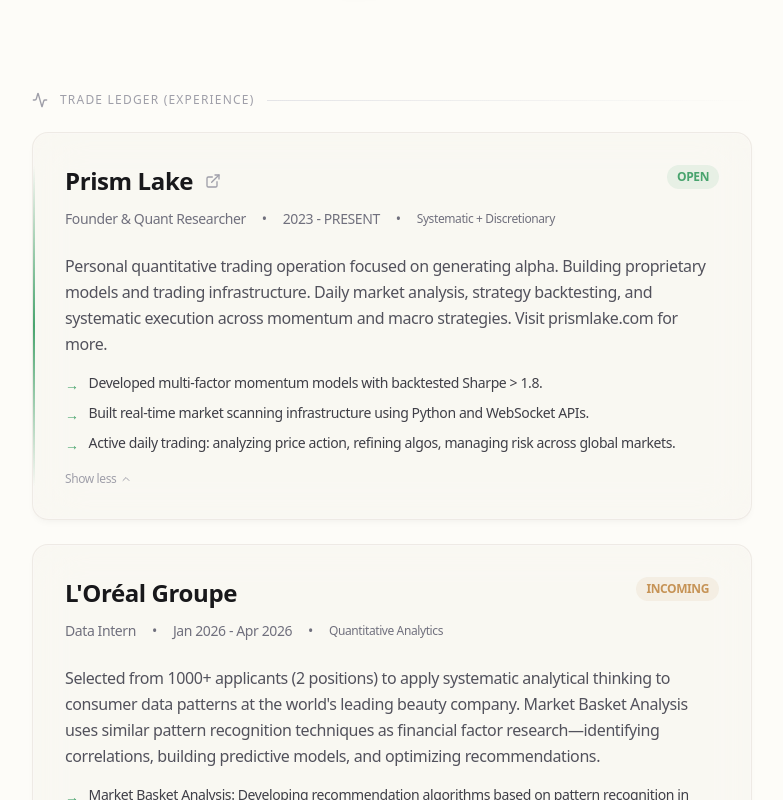
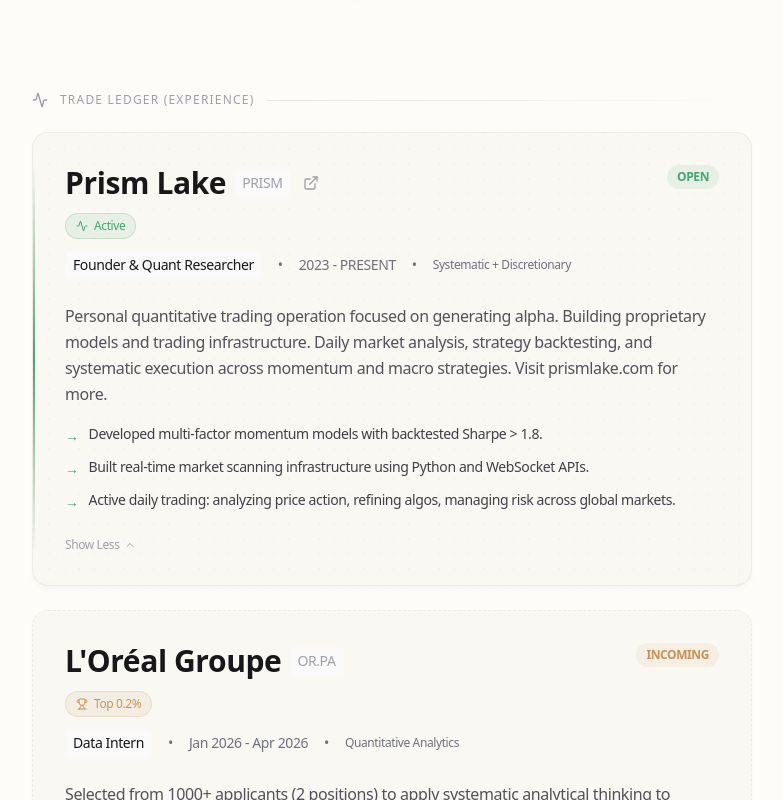
Before and after one commit to darrancebeh/darrance, a Next.js app: page / in a window 1280 px wide. Shown: the part 920-1720 px from the top of the page, without its empty margins (248-1031 px from the left). Built offline with nearby package versions, Linux system fonts and the light colour scheme.

Commit message:
refinement

```diff
--- a/src/components/sections/positions.tsx
+++ b/src/components/sections/positions.tsx
@@ -2,9 +2,21 @@
 
 import { PORTFOLIO_DATA } from "@/lib/data";
 import { SectionHeader } from "@/components/ui/section-header";
-import { ExternalLink, ChevronDown } from "lucide-react";
+import { ExternalLink, ChevronDown, Activity, Trophy, Calendar } from "lucide-react";
 import { motion, AnimatePresence } from "framer-motion";
 import { useState } from "react";
+
+const badgeIcons = {
+  activity: Activity,
+  trophy: Trophy,
+  calendar: Calendar,
+};
+
+const badgeColors = {
+  green: "bg-momentum-green/10 text-momentum-green border-momentum-green/20",
+  amber: "bg-accent-warm/10 text-accent-warm border-accent-warm/20",
+  gray: "bg-zinc-100 text-zinc-500 border-zinc-200",
+};
 
 export function Positions() {
   const { title, icon, data } = PORTFOLIO_DATA.positions;
@@ -25,7 +37,7 @@
 
       <div className="space-y-6">
         {data.map((position, index) => {
-          const { company, ticker, role, status, entry, exit, strategy, thesis, roi, link } = position;
+          const { company, ticker, role, status, entry, exit, strategy, thesis, roi, link, quickStat } = position;
           const isExpanded = expandedPositions.has(index);
           const isHighlighted = status === "OPEN" || status === "INCOMING";
 
@@ -36,9 +48,21 @@
                 whileInView={{ opacity: 1, y: 0 }}
                 transition={{ duration: 0.5, delay: index * 0.1 }}
                 viewport={{ once: true }}
-              className={`glass-card p-6 md:p-8 rounded-2xl ${
+                whileHover={{
+                  scale: 1.02,
+                  boxShadow: "0 20px 25px -5px rgba(0, 0, 0, 0.1), 0 10px 10px -5px rgba(0, 0, 0, 0.04)",
+                  borderColor: "rgba(113, 128, 150, 0.2)"
+                }}
+                className={`glass-card p-4 md:p-6 lg:p-8 rounded-2xl cursor-pointer transition-all duration-300 ${
                   status === "EVOLVED" ? "opacity-60 hover:opacity-100 transition-opacity" : ""
+                } ${
+                  status === "OPEN" ? "border-l-4 border-l-momentum-green/30 shadow-inner" : ""
+                } ${
+                  status === "INCOMING" ? "border-dashed border-accent-warm/30" : ""
                 }`}
+                style={status === "OPEN" ? { backgroundImage: 'radial-gradient(circle at 1px 1px, rgba(0,0,0,0.02) 1px, transparent 0)', backgroundSize: '15px 15px' } : {}}
+                aria-expanded={isExpanded}
+                role="region"
               >
               {/* Subtle left accent for active positions */}
               {status === "OPEN" && (
@@ -46,54 +70,111 @@
               )}
 
               {/* Header */}
-              <div className="mb-6">
-                <div className="flex items-start justify-between mb-3">
+              <div className="mb-4 md:mb-6">
+                <div className="flex flex-col sm:flex-row sm:items-start sm:justify-between mb-3 gap-2">
                   <div className="flex items-center gap-3">
-                    <h3 className="text-2xl font-semibold text-zinc-900">
+                    <div className="flex items-center gap-2">
+                      <h3 className="text-2xl md:text-3xl font-bold text-zinc-900">
                         {company}
                       </h3>
+                      <span className="text-xs md:text-sm font-mono text-zinc-400 bg-zinc-50 px-2 py-1 rounded-md">
+                        {ticker}
+                      </span>
+                    </div>
                     {link && (
                       <a
                         href={link}
                         target="_blank"
                         rel="noopener noreferrer"
-                        className="text-zinc-400 hover:text-momentum-green transition-colors"
+                        className="text-zinc-400 hover:text-zinc-600 transition-colors"
+                        aria-label={`Visit ${company} website`}
                       >
                         <ExternalLink className="w-4 h-4" />
                       </a>
                     )}
                   </div>
-                  <span className={`text-xs font-mono font-semibold px-2.5 py-1 rounded-full ${
+                  <motion.span
+                    className={`text-xs font-mono font-semibold px-2.5 py-1 rounded-full self-start ${
                       status === "OPEN"
                         ? "bg-momentum-green/10 text-momentum-green"
                         : status === "INCOMING"
                         ? "bg-accent-warm/10 text-accent-warm"
                         : "bg-zinc-100 text-zinc-500"
-                  }`}>
+                    }`}
+                    initial={{ opacity: 0, scale: 0.8 }}
+                    animate={{ opacity: 1, scale: 1 }}
+                    transition={{ delay: 0.2, duration: 0.3 }}
+                  >
                     {status}
-                  </span>
+                  </motion.span>
                 </div>
 
-                <div className="flex items-center gap-4 text-sm text-zinc-500">
-                  <span className="font-medium">{role}</span>
-                  <span>•</span>
+                {/* Badges */}
+                {position.badges && position.badges.length > 0 && (
+                  <div className="flex flex-wrap gap-2 mb-3">
+                    {position.badges.map((badge, idx) => {
+                      const IconComponent = badgeIcons[badge.icon as keyof typeof badgeIcons];
+                      return (
+                        <div
+                          key={idx}
+                          className={`inline-flex items-center gap-1.5 px-2.5 py-1 text-xs font-medium rounded-full border ${badgeColors[badge.color as keyof typeof badgeColors]}`}
+                        >
+                          {IconComponent && <IconComponent className="w-3 h-3" />}
+                          <span>{badge.text}</span>
+                        </div>
+                      );
+                    })}
+                  </div>
+                )}
+
+                <div className="flex flex-col sm:flex-row sm:items-center gap-2 sm:gap-4 text-sm text-zinc-500 mt-3">
+                  <span className="font-medium text-zinc-900 bg-zinc-50 px-2 py-1 rounded-md">{role}</span>
+                  <div className="hidden sm:block">•</div>
                   <span className="font-mono">{entry} - {exit}</span>
-                  <span>•</span>
+                  <div className="hidden sm:block">•</div>
                   <span className="text-xs">{strategy}</span>
                 </div>
               </div>
 
               {/* Thesis */}
-              <p className={`${isHighlighted ? "text-base" : "text-sm"} text-zinc-600 leading-relaxed mb-4`}>
+              <p className={`${isHighlighted ? "text-sm md:text-base" : "text-sm"} text-zinc-600 leading-relaxed mb-4`}>
                 {thesis}
               </p>
+
+              {/* Skills - only when expanded */}
+              {isExpanded && position.skills && position.skills.length > 0 && (
+                <div className="flex flex-wrap gap-2 mb-4">
+                  {position.skills.map((skill, idx) => (
+                    <span
+                      key={idx}
+                      className="inline-flex items-center px-2.5 py-1 text-xs font-medium rounded-full bg-zinc-100 text-zinc-700 border border-zinc-200"
+                    >
+                      {skill}
+                    </span>
+                  ))}
+                </div>
+              )}
+
+              {/* Key Insights - only when expanded */}
+              {isExpanded && position.insights && position.insights.length > 0 && (
+                <motion.div
+                  className="mb-4 p-3 bg-zinc-50 rounded-lg border border-zinc-200"
+                  initial={{ opacity: 0, y: -10 }}
+                  animate={{ opacity: 1, y: 0 }}
+                  transition={{ delay: 0.1, duration: 0.3 }}
+                >
+                  <p className="text-sm text-zinc-600 italic leading-relaxed">
+                    {position.insights[0]}
+                  </p>
+                </motion.div>
+              )}
 
               {/* ROI Section */}
               <div className="space-y-2">
                 {/* First ROI bullet - always visible */}
-                <div className="flex gap-2.5 text-sm text-zinc-700">
-                  <span className="text-momentum-green mt-0.5">→</span>
-                  <span>{roi[0]}</span>
+                <div className="flex gap-2.5 text-sm text-zinc-700 leading-relaxed">
+                  <span className="text-momentum-green mt-0.5 flex-shrink-0">→</span>
+                  <span className="font-mono">{roi[0]}</span>
                 </div>
 
                 {/* Remaining bullets - expandable */}
@@ -107,10 +188,16 @@
                       className="space-y-2 overflow-hidden"
                     >
                       {roi.slice(1).map((item, idx) => (
-                        <div key={idx} className="flex gap-2.5 text-sm text-zinc-700">
-                          <span className="text-momentum-green mt-0.5">→</span>
-                          <span>{item}</span>
-                        </div>
+                        <motion.div
+                          key={idx}
+                          className="flex gap-2.5 text-sm text-zinc-700 leading-relaxed"
+                          initial={{ opacity: 0, y: 10 }}
+                          animate={{ opacity: 1, y: 0 }}
+                          transition={{ delay: idx * 0.1, duration: 0.3 }}
+                        >
+                          <span className="text-momentum-green mt-0.5 flex-shrink-0">→</span>
+                          <span className="font-mono">{item}</span>
+                        </motion.div>
                       ))}
                     </motion.div>
                   )}
@@ -122,11 +209,13 @@
                 <button
                   onClick={() => togglePosition(index)}
                   className="mt-4 text-xs font-medium text-zinc-400 hover:text-zinc-700
-                             flex items-center gap-1 transition-colors"
+                             flex items-center gap-1 transition-colors p-2 -m-2 rounded-md hover:bg-zinc-100"
+                  aria-label={isExpanded ? "Show less details" : "View more details"}
+                  aria-expanded={isExpanded}
                 >
                   {isExpanded
-                    ? "Show less"
-                    : `+${roi.length - 1} more`
+                    ? "Show Less"
+                    : "View Details"
                   }
                   <ChevronDown className={`w-3 h-3 transition-transform ${
                     isExpanded ? "rotate-180" : ""
```
Lines whose indentation alone changed are shown as unchanged.
